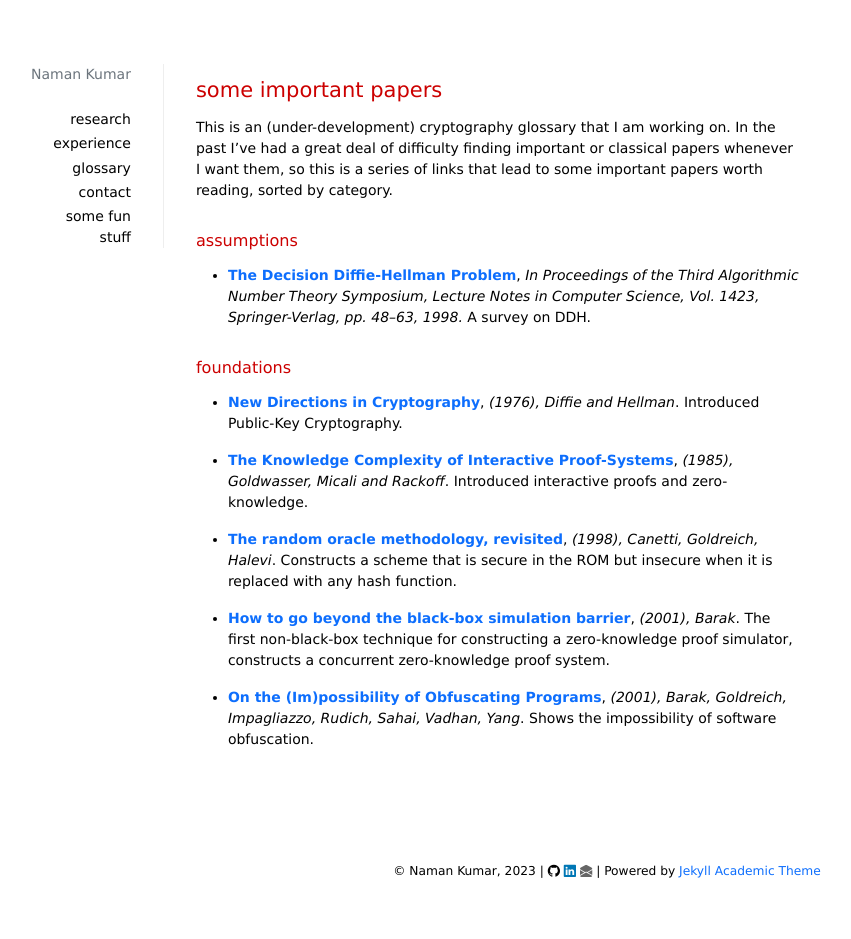
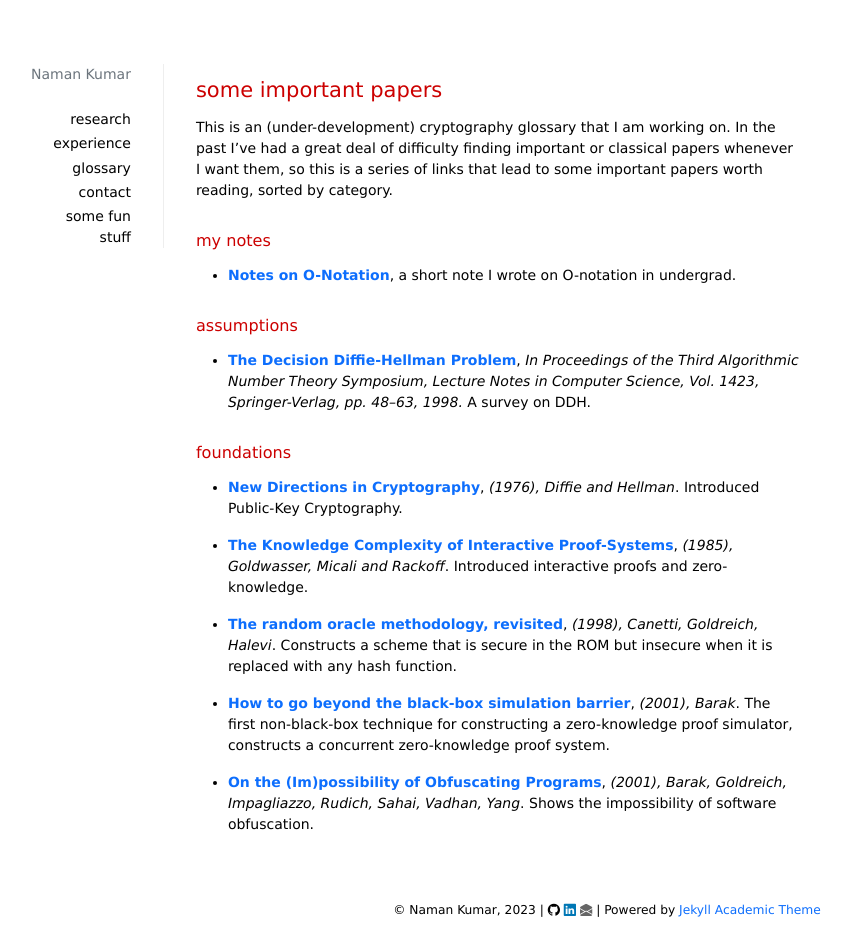
Before and after one commit to matcauthon49/matcauthon49.github.io, a Jekyll site: the page built from _pages/some-important-papers.md, in a window 1280 px wide. Shown: the whole page, without its empty margins (33-884 px from the left). Built offline with Jekyll 4.4.1, drawn with Linux system fonts in a browser that asks for light colours; nearby versions of some CDN libraries; a style sheet for code colours, icons or effects is not loaded; before the commit the page ends 900 px from its top, so only the background shows below that.

Commit message:
Update some-important-papers.md

```diff
--- a/_pages/some-important-papers.md
+++ b/_pages/some-important-papers.md
@@ -5,6 +5,10 @@ layout: default
 <h1 style="color: #cc0000;">some important papers</h1>
 
 This is an (under-development) cryptography glossary that I am working on. In the past I've had a great deal of difficulty finding important or classical papers whenever I want them, so this is a series of links that lead to some important papers worth reading, sorted by category.
+
+<h3 style="color: #cc0000;">my notes</h3>
+
++ [**Notes on O-Notation**](https://matcauthon49.github.io/assets/big-o-note.pdf), a short note I wrote on O-notation in undergrad.
 
 <h3 style="color: #cc0000;">assumptions</h3>
 
```
